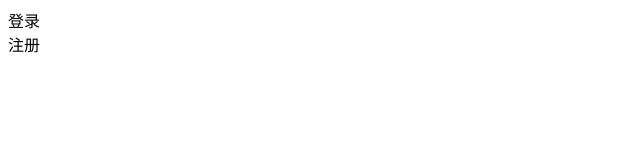
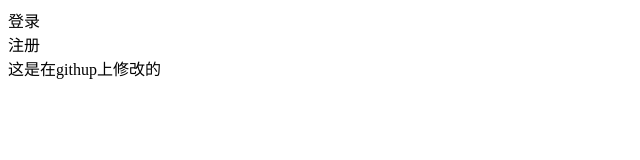
Before and after one commit to FFFHHHJJJ/test, a plain HTML site: page index.html in a window 1280 px wide. Shown: the whole page, without its empty margins (0-640 px from the left). Drawn offline with Linux system fonts and the light colour scheme.

Commit message:
Update index.html

```diff
--- a/index.html
+++ b/index.html
@@ -9,6 +9,7 @@
 <body>
     <div>登录</div>
     <div>注册</div>
+    <div>这是在githup上修改的</div>
     <script>
 
 
```
